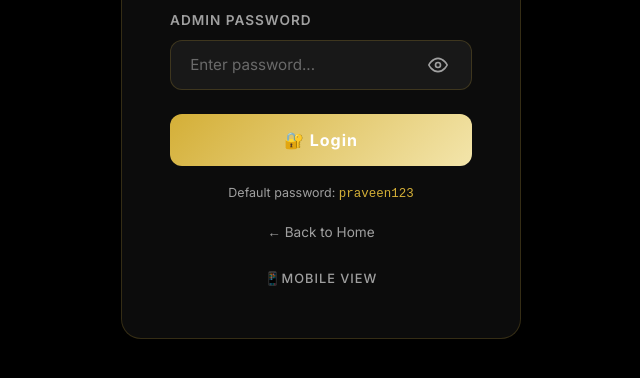
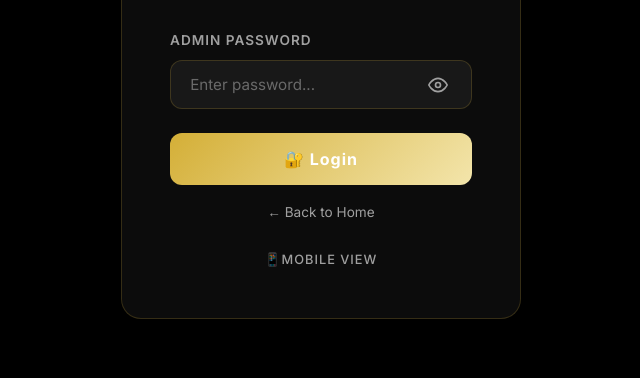
Before and after one commit to vpraveen6070-cpu/PERSONAL_PROTFOLIO, a plain HTML site: page admin/admin.html in a window 1280 px wide. Shown: the part 310-688 px from the top of the page, without its empty margins (319-959 px from the left). Drawn offline with Linux system fonts and the light colour scheme; no server answers.

Commit message:
Update portfolio files

```diff
--- a/admin/admin.html
+++ b/admin/admin.html
@@ -27,7 +27,8 @@
       <div class="form-group">
         <label class="form-label">Admin Password</label>
         <div class="pwd-wrapper">
-          <input type="password" id="admin-password" class="form-control" placeholder="Enter password..." autocomplete="new-password">
+          <input type="password" id="admin-password" class="form-control" placeholder="Enter password..."
+            autocomplete="new-password">
           <button type="button" id="pwd-toggle" class="pwd-toggle" aria-label="Toggle password visibility">
             <svg class="eye-icon" viewBox="0 0 24 24" fill="none" stroke="currentColor" stroke-width="2">
               <path d="M1 12s4-8 11-8 11 8 11 8-4 8-11 8-11-8-11-8z"></path>
@@ -40,15 +41,13 @@
       <p id="login-error" style="color:#ef4444;font-size:0.85rem;margin-top:0.7rem;display:none;text-align:center;">
         ❌ Incorrect password.
       </p>
-      <p style="color:var(--text-secondary);font-size:0.78rem;margin-top:1rem;text-align:center;">
-        Default password: <code style="color:var(--accent-1)">praveen123</code>
-      </p>
       <a href="../index.html"
         style="display:block;margin-top:1rem;text-align:center;color:var(--text-secondary);font-size:0.85rem;text-decoration:none;transition:color 0.2s;"
         onmouseover="this.style.color='var(--accent-1)'" onmouseout="this.style.color='var(--text-secondary)'">← Back to
         Home</a>
       <div style="margin-top:1.5rem; display:flex; justify-content:center;">
-        <a href="javascript:void(0)" class="view-toggle-link login-view-toggle" style="text-decoration:none;font-size:0.8rem;"><span>📱Mobile View</span></a>
+        <a href="javascript:void(0)" class="view-toggle-link login-view-toggle"
+          style="text-decoration:none;font-size:0.8rem;"><span>📱Mobile View</span></a>
       </div>
     </div>
   </div>
@@ -85,7 +84,8 @@
           <p style="color:var(--text-secondary);font-size:0.85rem;">Welcome back, Praveen! 👋</p>
         </div>
         <div class="admin-header-actions">
-          <a href="javascript:void(0)" class="view-toggle-link admin-view-toggle" style="margin-right:1.5rem;text-decoration:none;font-size:0.85rem;"><span>📱Mobile View</span></a>
+          <a href="javascript:void(0)" class="view-toggle-link admin-view-toggle"
+            style="margin-right:1.5rem;text-decoration:none;font-size:0.85rem;"><span>📱Mobile View</span></a>
           <span id="admin-datetime"
             style="color:var(--text-secondary);font-size:0.85rem;font-family:var(--font-code);"></span>
         </div>
```
